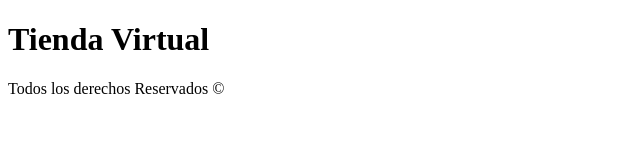
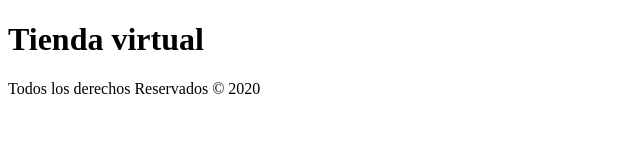
Before and after one commit to AlanGaia/react-conceptos-basicos, a React (Create React App) app in the folder basicos/: page / in a window 1280 px wide. Shown: the top 160 px of the page, without its empty margins (0-640 px from the left). Built offline with nearby package versions, Linux system fonts and the light colour scheme.

Commit message:
destructuring props

```diff
--- a/basicos/src/App.js
+++ b/basicos/src/App.js
@@ -2,11 +2,14 @@ import React from 'react';
 import Header from './components/Header';
 import Footer from './components/Footer';
 function App() {
+
+ //obtener el año
+ const year = new Date().getFullYear();
   return (
     <>
-      <Header />
+      <Header title='Tienda virtual' />
 
-      <Footer />
+      <Footer year={year} />
     </>
   );
 }
--- a/basicos/src/components/Footer.jsx
+++ b/basicos/src/components/Footer.jsx
@@ -2,8 +2,8 @@ import React from 'react'
 
 //Component with Arrow Function and implicit Return (I like this )
 
-const Footer = () => (
-        <footer>Todos los derechos Reservados &copy;</footer>
+const Footer = ({year}) => (
+        <footer>Todos los derechos Reservados &copy; {year}</footer>
      );
 
 export default Footer;
--- a/basicos/src/components/Header.jsx
+++ b/basicos/src/components/Header.jsx
@@ -2,11 +2,10 @@ import React from 'react';
 
 //Component with Function Declaration (not best practice)
 
-function Header() {
-    const mainTitle = 'Tienda Virtual';
+function Header({title}) {
 
     return (
-        <h1 className="header">{mainTitle}</h1>
+        <h1 className="header">{title}</h1>
     )
 }
 
```
